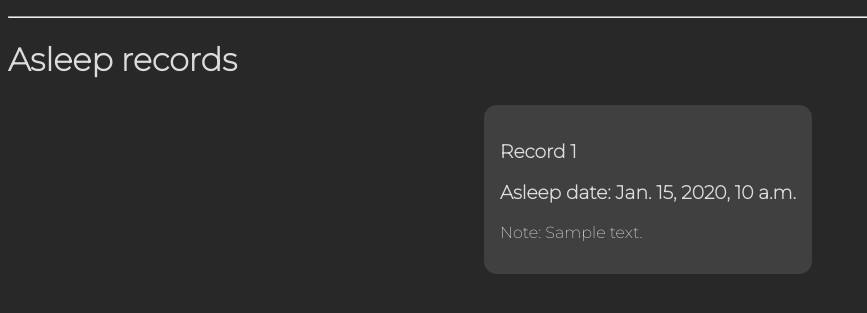
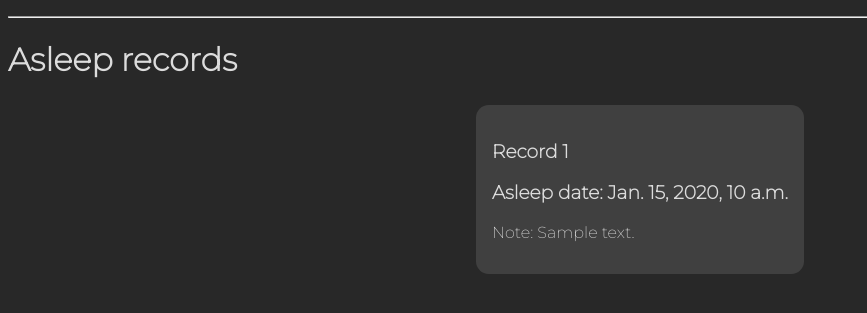
Before and after one commit to szymon-f/sleep-habit-tracker, a Django app: page /habits/asleep/ in a window 1280 px wide. Shown: the part 41-354 px from the top of the page, without its empty margins (0-867 px from the left). Run offline with Django 4.2, Linux system fonts and the light colour scheme; tables that the repository leaves empty hold one stand-in row (values such as "Sample post").

Commit message:
minor changes

```diff
--- a/tracker/habits/static/style.css
+++ b/tracker/habits/static/style.css
@@ -41,7 +41,7 @@ div.content-container {
 
 div.content {
     display: flex;
-    width: 70%;
+    max-width: 65%;
     flex-flow: row wrap;
     align-content: space-between;
     justify-content: center;
--- a/tracker/habits/templates/asleep.html
+++ b/tracker/habits/templates/asleep.html
@@ -4,8 +4,8 @@
 
 {% block content %}
 <h1>Asleep records</h1>
-<div style="display:flex; align-items: center; flex-direction: column; justify-content: center; min-width: 100vw;">
-    <div style="display: flex; align-items: left; flex-direction: column" id="test">
+<div class="content-container">
+    <div class="content">
         {% for record in records %}
         <div class="record">
             <h3>Record {{record.id}}</h3>
```
